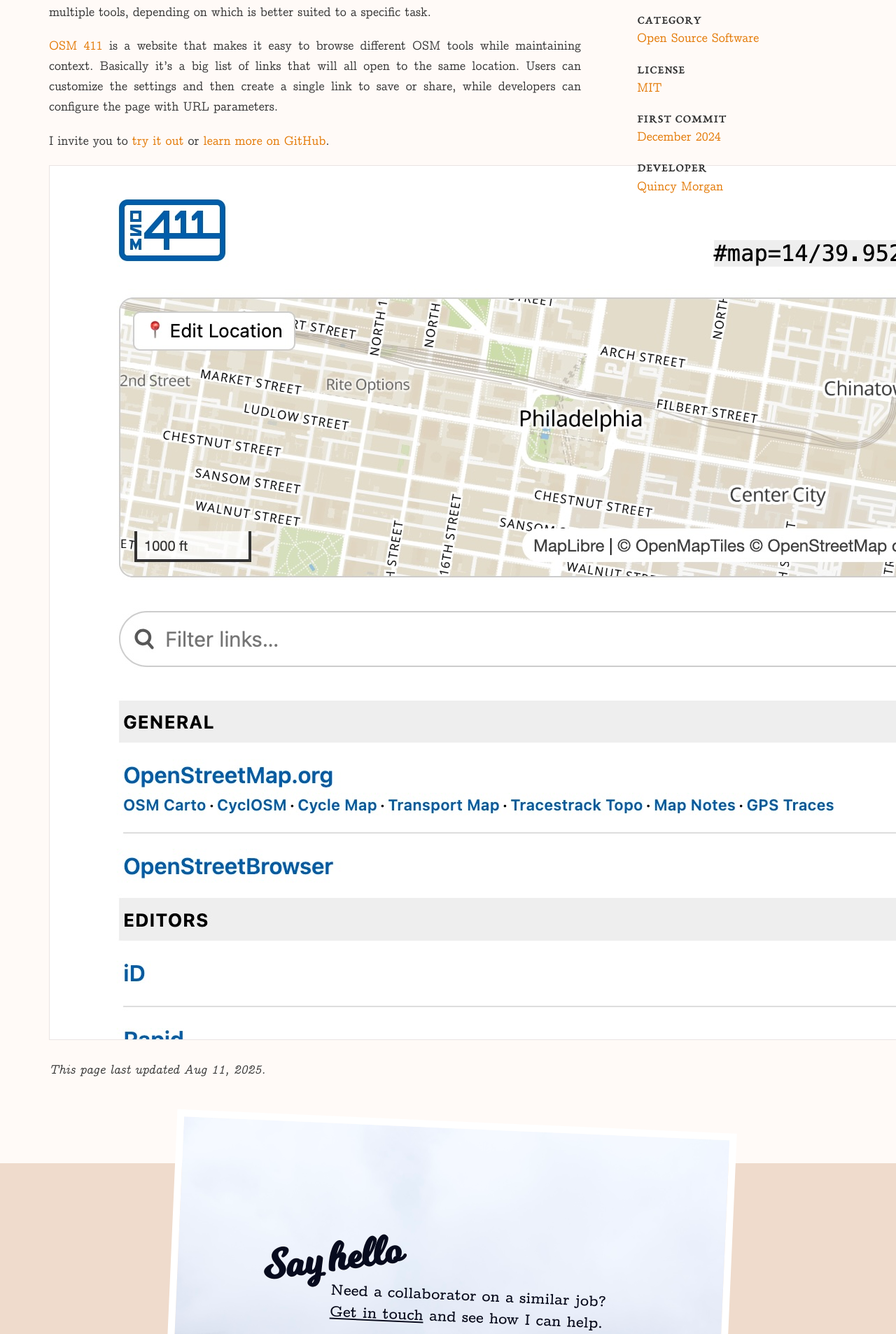
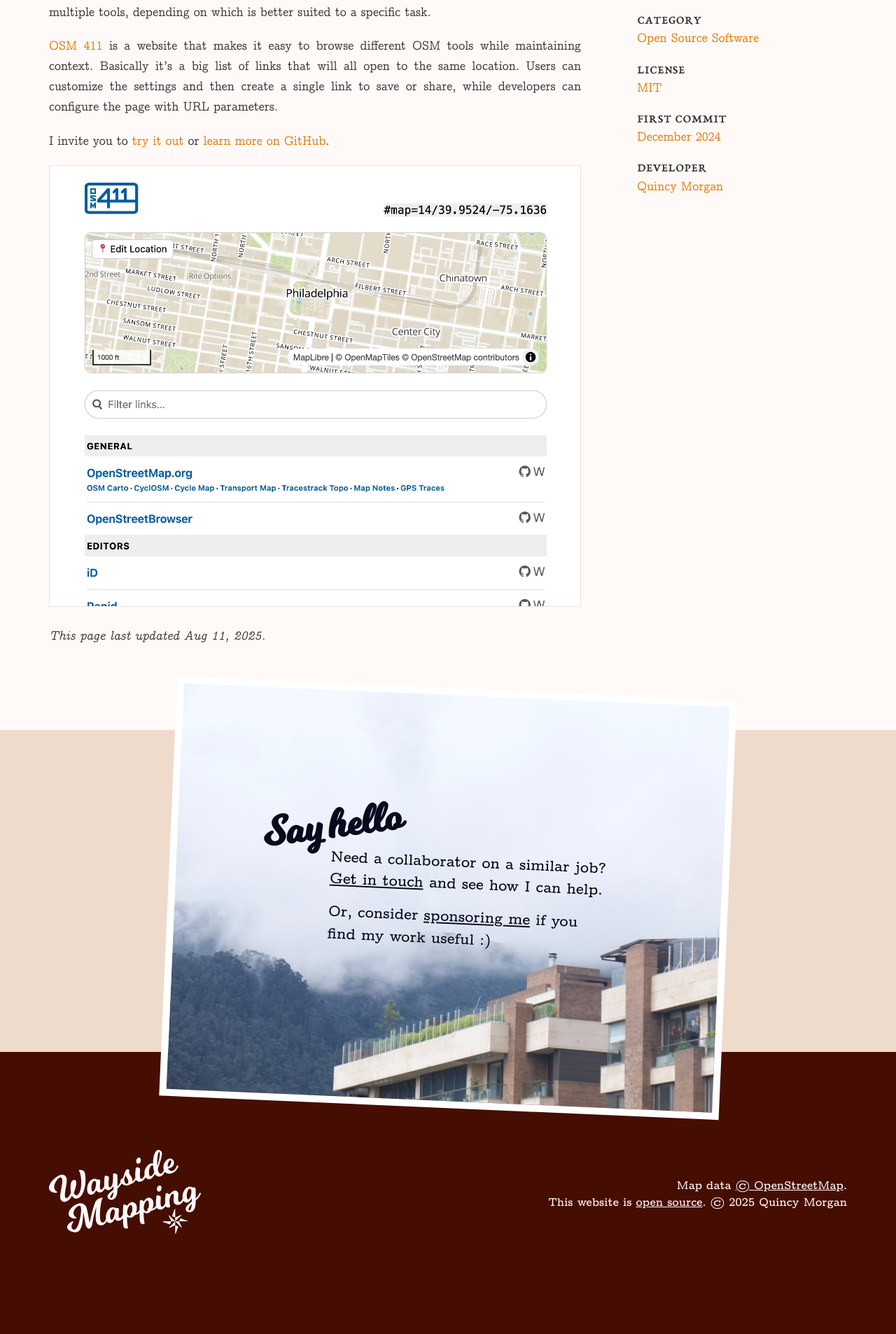
Before and after one commit to waysidemapping/waysidemapping.org, a Jekyll site: the page built from _source/_projects/osm-411.md, in a window 1280 px wide. Shown: the part 390-2296 px from the top of the page at 70% size. Built offline with Jekyll 4.4.1, drawn with Linux system fonts in a browser that asks for light colours; after the commit the page ends 2180 px from its top, so only the background shows below that.

Commit message:
Link image

```diff
--- a/_source/_projects/osm-411.md
+++ b/_source/_projects/osm-411.md
@@ -25,4 +25,4 @@
 
 I invite you to [try it out](https://osm411.org/#map=14/39.9524/-75.1636) or [learn more on GitHub](https://github.com/waysidemapping/osm-411).
 
-![Screenshot of osm411.org with map centered on Philadelphia City Hall.](/img/osm411-screenie.jpg)
+[![Screenshot of osm411.org with map centered on Philadelphia City Hall.](/img/osm411-screenie.jpg)](https://osm411.org/#map=14/39.9524/-75.1636)
--- a/_source/_sass/_layout.scss
+++ b/_source/_sass/_layout.scss
@@ -244,6 +244,7 @@
 
   img {
     border: 1px solid v.$soft-contrast-color;
+    max-width: 100%;
   }
 
   ul {
```
